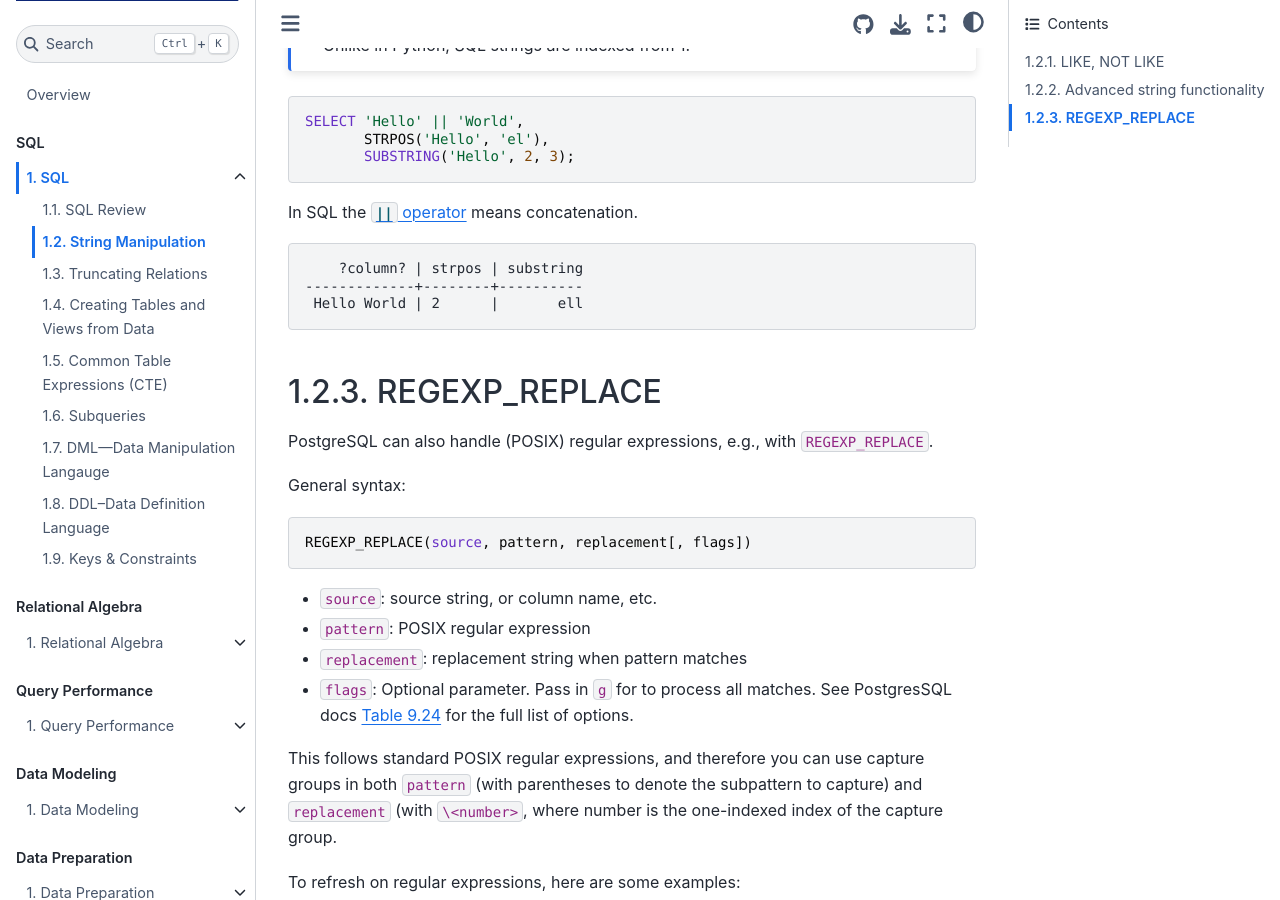
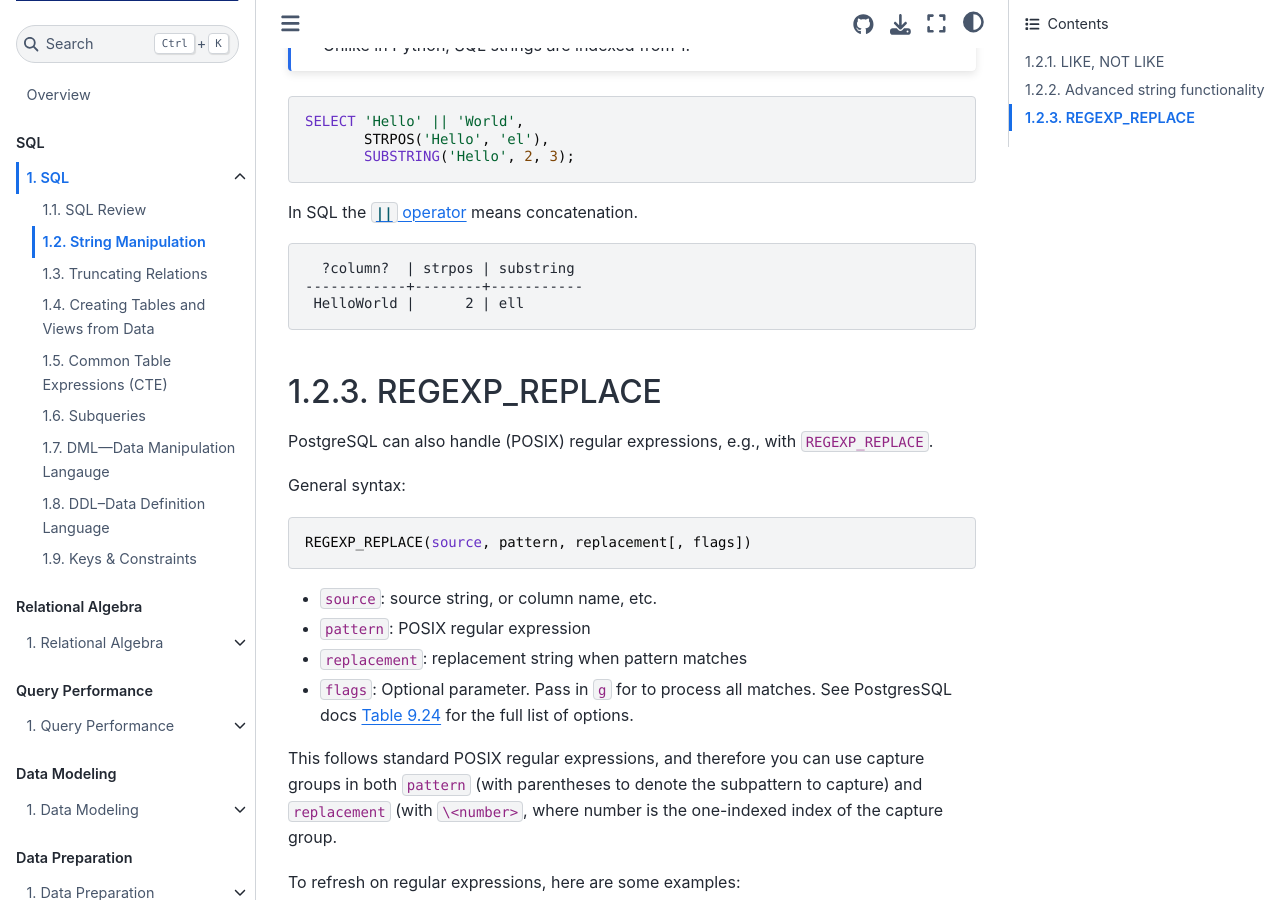
Before and after one commit to cal-data-eng/notes, a Jupyter Book: the page built from 1-SQL/strings.md, in a window 1280 px wide and 900 px high, scrolled down 742 px. Built offline with Jupyter Book 1.0.4 settings and Sphinx 7.4.7 and the Sphinx Book theme 1.1.4, drawn with Linux system fonts in a browser that asks for light colours.

Commit message:
Fix typo in strings.md; update formatting

````diff
--- a/1-SQL/strings.md
+++ b/1-SQL/strings.md
@@ -11,13 +11,14 @@
 pattern. Using this keyword, two specific characters are used to
 substitute for one or more characters in a pattern string:
 
--   `%` matches zero or more characters
+- `%` matches zero or more characters
 
--   `_` matches a single character
+- `_` matches a single character
 
 If the pattern does not contain any percent sign (`%`) or underscore (`_`), then `LIKE/NOT LIKE` function as exact match.
 
 ## Advanced string functionality
+
 There are many string manipulation functions, such as `substring`,
 `STRPOS` (starting position of a substring), concatenation (`||`), and more. For
 example, the `SUBSTRING` function extracts the substring from a string
@@ -32,16 +33,16 @@
        STRPOS('Hello', 'el'),
        SUBSTRING('Hello', 2, 3);
 ```
+
 In SQL the [`||` operator][concat_op] means concatenation.
 
 [concat_op]: https://www.postgresql.org/docs/current/functions-string.html#FUNCTIONS-STRING-SQL
 
 ```
-    ?column? | strpos | substring
--------------+--------+----------
- Hello World | 2      |       ell
+  ?column?  | strpos | substring
+------------+--------+-----------
+ HelloWorld |      2 | ell
 ```
-
 
 ## REGEXP_REPLACE
 
@@ -61,7 +62,6 @@
 This follows standard POSIX regular expressions, and therefore you can use capture groups in both `pattern` (with parentheses to denote the subpattern to capture) and `replacement` (with `\<number>`, where number is the one-indexed index of the capture group.
 
 To refresh on regular expressions, here are some examples:
-
 
 | `source` | `pattern` | `replacement` | `flags` | Return value | Meaning |
 |:--- |:---:|:---:|:---:|:---:|:---:|
@@ -95,7 +95,6 @@
 }
 </style>
 
-
 Here are some example queries:
 
 1. Extract first and last name of all people:
@@ -109,6 +108,7 @@
 ```
 
 2. Count number of first names
+
 ```sql
 SELECT REGEXP_REPLACE(name, '(.*) (.*)', '\1')
          as firstname,
@@ -119,6 +119,7 @@
 ```
 
 3. Compute length of longest first name
+
 ```sql
 WITH firstnames AS (
     SELECT REGEXP_REPLACE(name, '(.*) (.*)', '\1')
````
